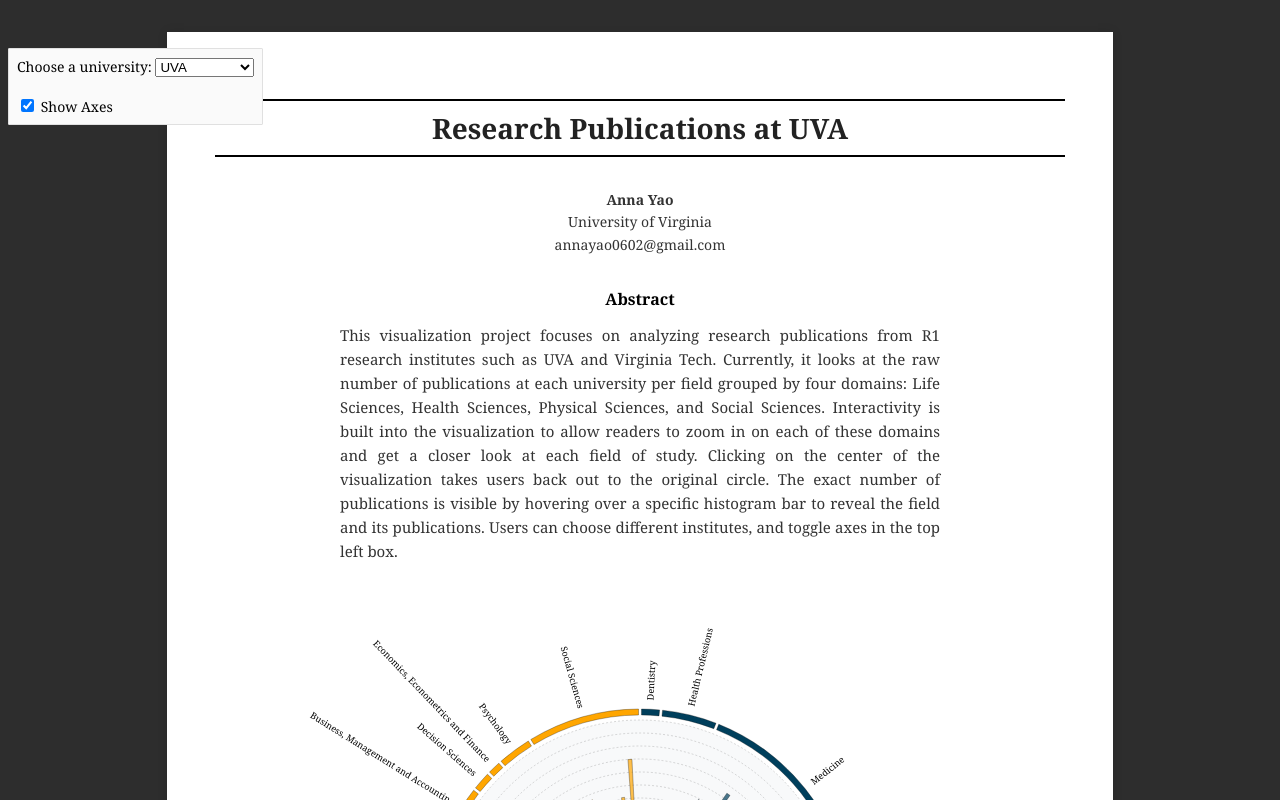
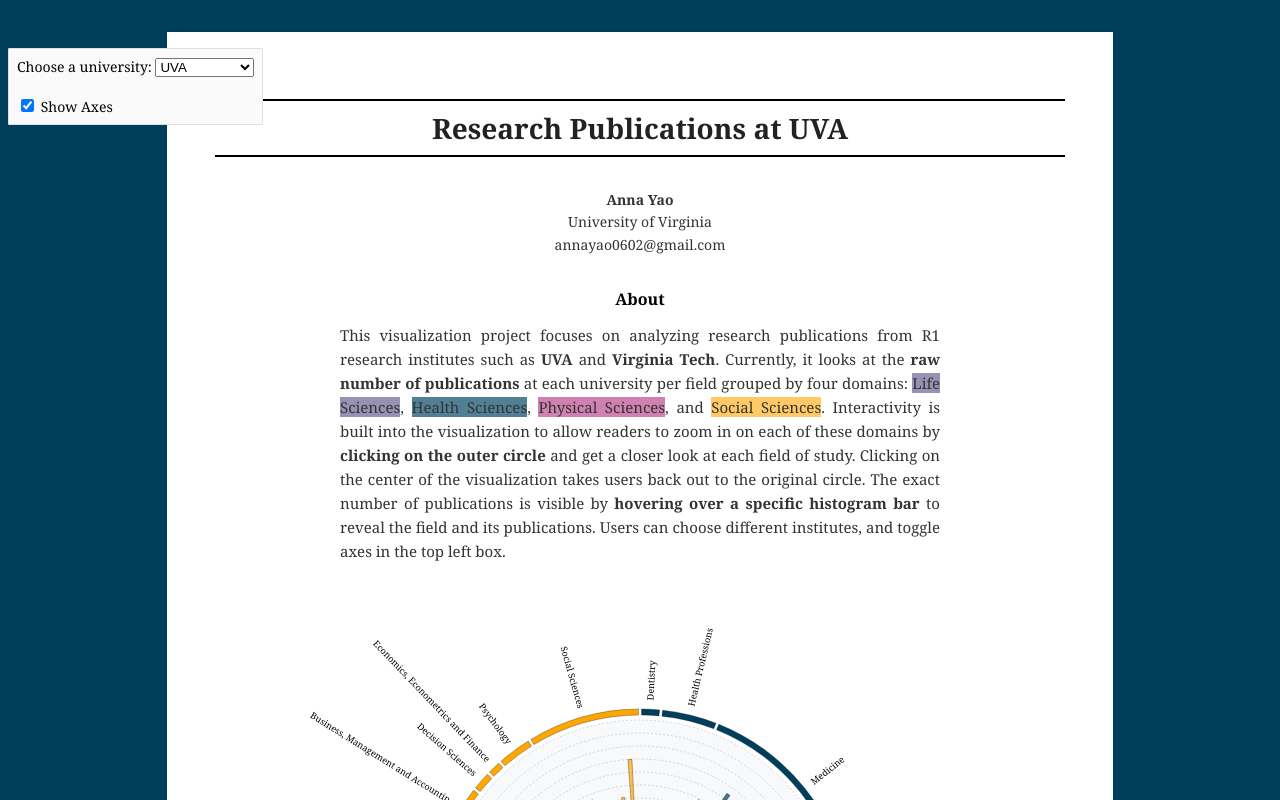
Before and after one commit to annayao0602/D3-Research-Visualization, a plain HTML site: page index.html in a window 1280 px wide. Shown: the top 800 px of the page. Drawn offline with nearby package versions, Linux system fonts and the light colour scheme.

Commit message:
new features added to web

```diff
--- a/index.html
+++ b/index.html
@@ -37,13 +37,13 @@
     </div>
 
     <div class="abstract">
-        <h2>Abstract</h2>
+        <h2>About</h2>
         <p>
                 This visualization project focuses on analyzing research publications from R1 research institutes
-                such as UVA and Virginia Tech. Currently, it looks at the raw number of publications at each university per field grouped by four domains:
-                Life Sciences, Health Sciences, Physical Sciences, and Social Sciences. Interactivity is built into the visualization to allow readers
-                to zoom in on each of these domains and get a closer look at each field of study. Clicking on the center of the visualization takes users back out
-                to the original circle. The exact number of publications is visible by hovering over a specific histogram bar to reveal the field and its
+                such as <b>UVA</b> and <b>Virginia Tech</b>. Currently, it looks at the <b>raw number of publications</b> at each university per field grouped by four domains:
+                <span class = "highlight-life" >Life Sciences</span>, <span class = "highlight-health">Health Sciences</span>, <span class = "highlight-physical">Physical Sciences</span>, and <span class = "highlight-social">Social Sciences</span>.
+                Interactivity is built into the visualization to allow readers to zoom in on each of these domains by <b>clicking on the outer circle</b> and get a closer look at each field of study. Clicking on the center of the visualization takes users back out
+                to the original circle. The exact number of publications is visible by <b>hovering over a specific histogram bar</b> to reveal the field and its
                 publications. Users can choose different institutes, and toggle axes in the top left box.
          </p>
     </div>
--- a/stylesheet.css
+++ b/stylesheet.css
@@ -1,6 +1,6 @@
 body {
     font-family: Georgia, Times, "Times New Roman", serif;
-    background-color: #2d2d2d;
+    background-color: #003f5c;
     margin: 0;
     padding: 0;
 }
@@ -114,3 +114,15 @@
     stroke: black !important;
     stroke-width: 0.7px !important;
 }
+.highlight-health {
+    background-color: #517f94;
+}
+.highlight-life {
+    background-color: #9792b4;
+}
+.highlight-physical {
+    background-color: #d081b1;
+}
+.highlight-social {
+    background-color: #ffca66;
+}
```
